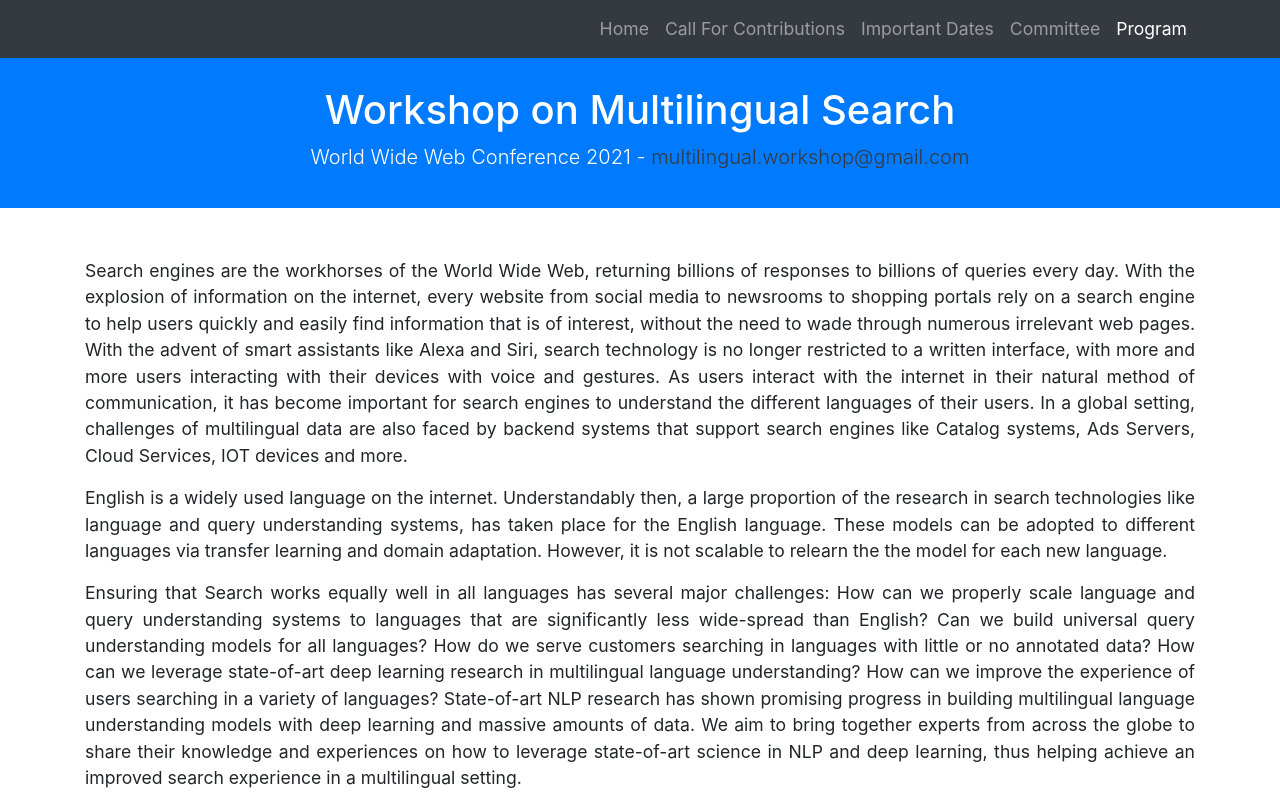
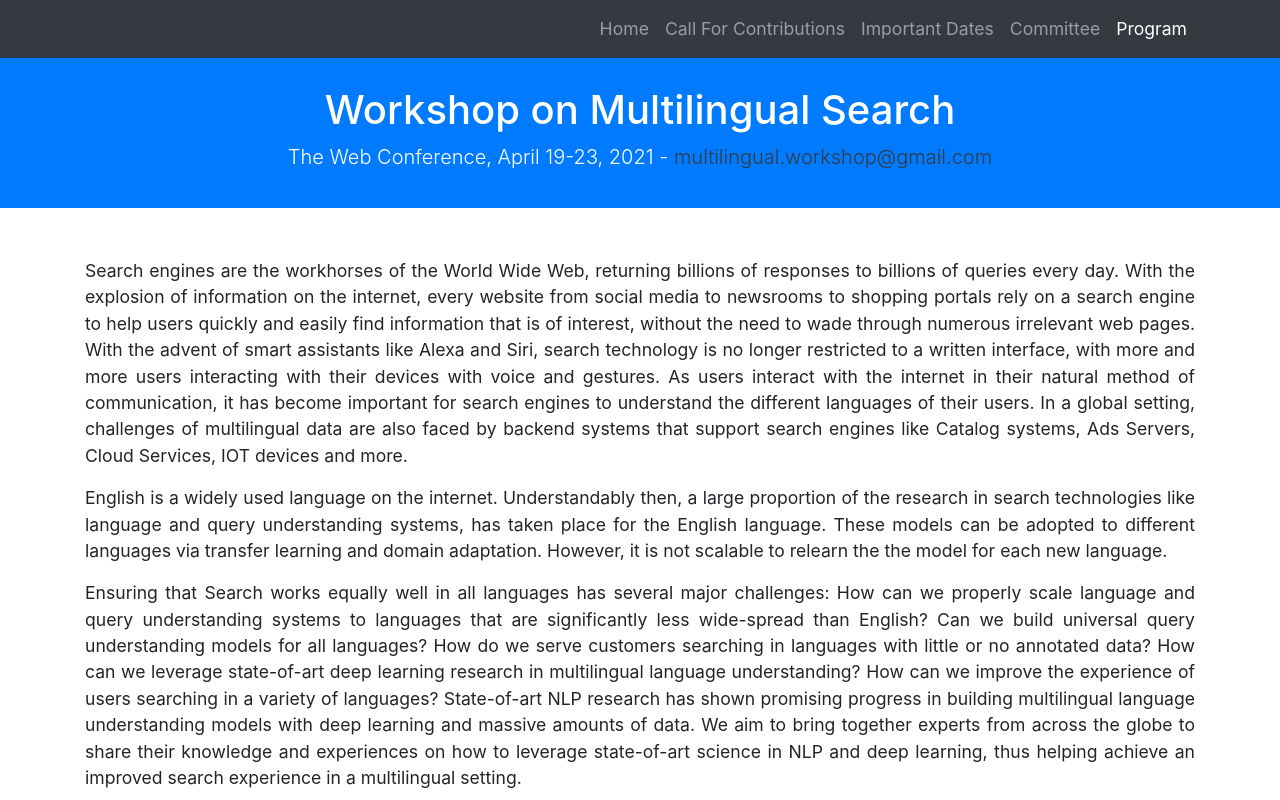
Before and after one commit to multilingual-workshop/multilingual-workshop.github.io, a plain HTML site: page index.html in a window 1280 px wide. Shown: the top 800 px of the page. Drawn offline with Linux system fonts and the light colour scheme.

Commit message:
Added conference dates

```diff
--- a/index.html
+++ b/index.html
@@ -58,7 +58,7 @@
   <header class="bg-primary text-white">
     <div class="container text-center">
       <h1>Workshop on Multilingual Search</h1>
-      <p class="lead">World Wide Web Conference 2021 - <a class="text-dark" href="mailto:multilingual.workshop@gmail.com">multilingual.workshop@gmail.com</a></p>
+      <p class="lead">The Web Conference, April 19-23, 2021 - <a class="text-dark" href="mailto:multilingual.workshop@gmail.com">multilingual.workshop@gmail.com</a></p>
     </div>
   </header>
 
@@ -119,6 +119,7 @@
   			  		<b>Acceptance notification</b>: February 24, 2021 <br>
     				<b>Camera-ready due</b>: March 1, 2021 <br>
     				<b>Workshop date</b>: TBD
+    				<b>Conference dates</b>: April 19-23, 2021 <br>
     			</p>
         </div>
       </div>
```
